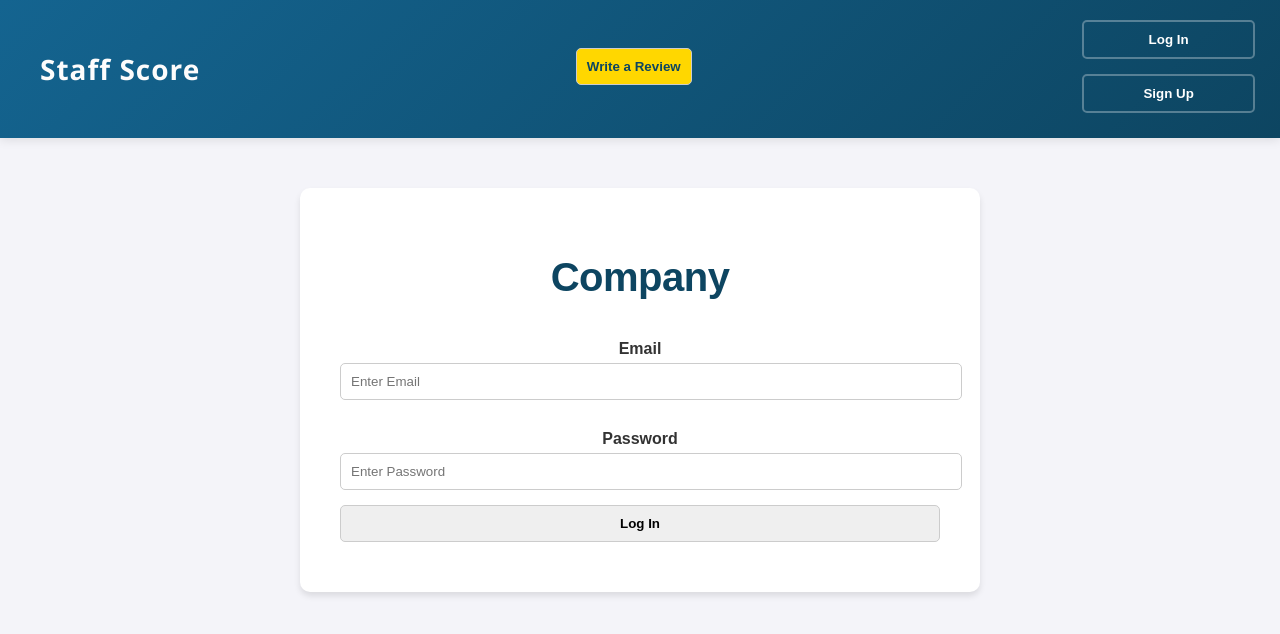
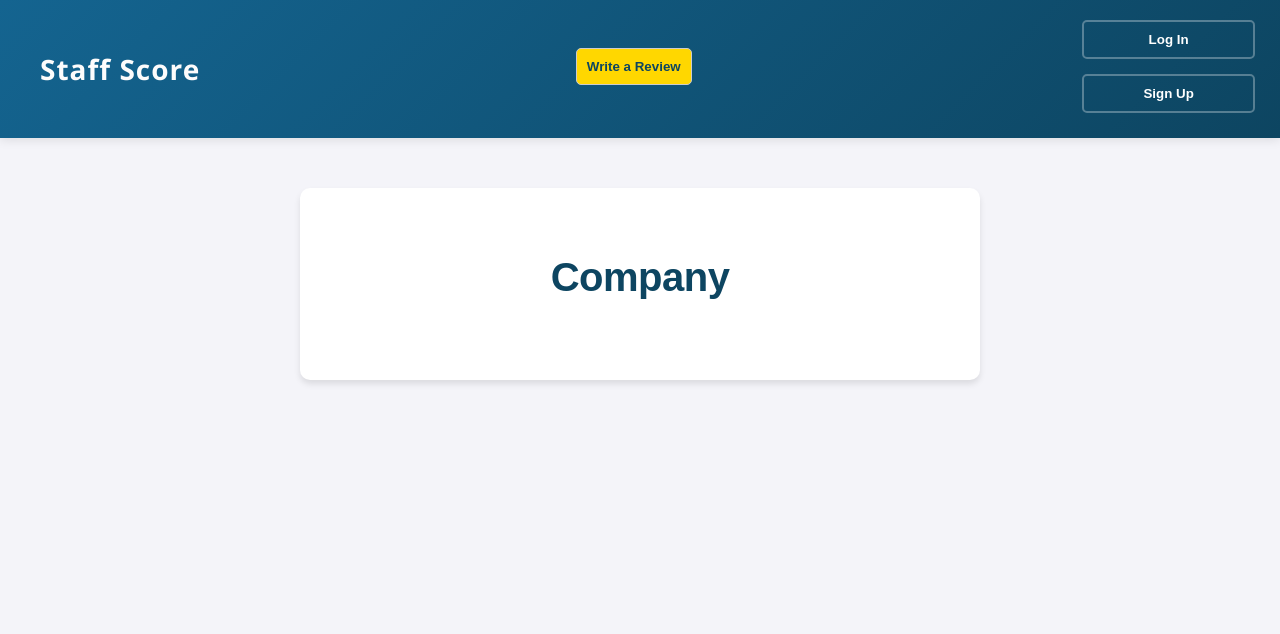
Before and after one commit to kieferiacaruso/Staff-Score, a website: page public/company-login.html in a window 1280 px wide. Drawn offline with Linux system fonts and the light colour scheme.

Commit message:
Add files via upload

```diff
--- a/public/company-login.html
+++ b/public/company-login.html
@@ -3,8 +3,11 @@
 <head>
     <meta charset="UTF-8">
     <meta name="viewport" content="width=device-width, initial-scale=1.0">
-    <title>Employee Log In</title>
+    <title>Company Log In</title>
     <link rel="stylesheet" href="style.css">
+    <!-- Add Google Sign-In script and meta tag -->
+    <script src="https://apis.google.com/js/platform.js" async defer></script>
+    <meta name="google-signin-client_id" content="YOUR_CLIENT_ID.apps.googleusercontent.com">
 </head>
 <body>
     <header>
@@ -21,11 +24,8 @@
     <div class="container">
         <h1>Company</h1>
         <div class="form-container">
-            <label for="company-email">Email</label>
-            <input type="email" id="company-email" placeholder="Enter Email">
-            <label for="company-password">Password</label>
-            <input type="password" id="company-password" placeholder="Enter Password">
-            <button onclick="loginCompany()">Log In</button>
+            <!-- Replace email and password fields with Google Sign-In button -->
+            <div class="g-signin2" data-onsuccess="onSignIn"></div>
         </div>
     </div>
 
```
Also changed, not shown: public/employee-login.html (+5 -5 lines).
